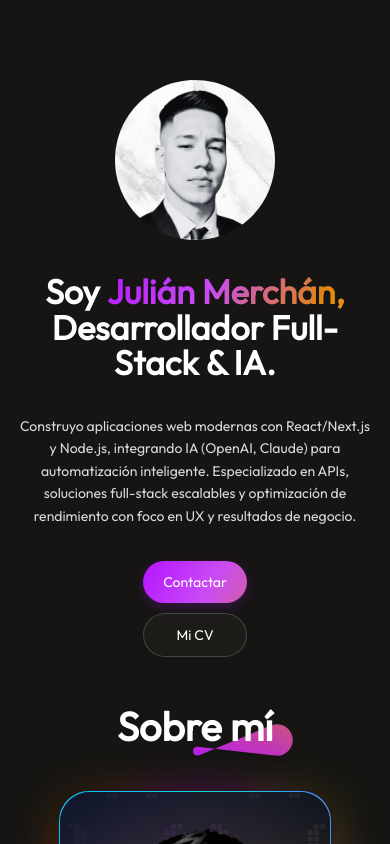
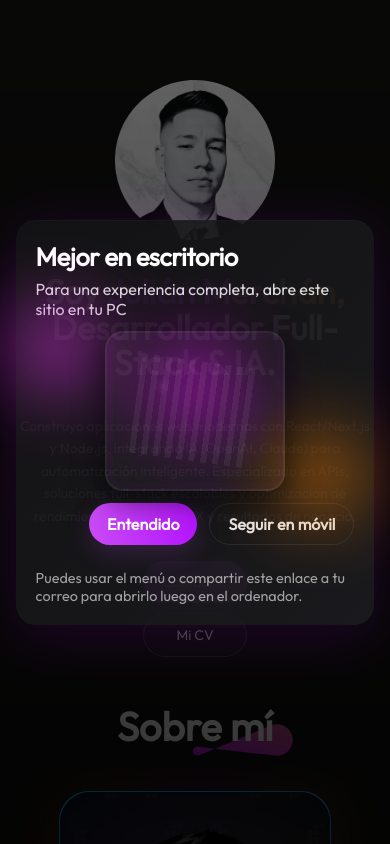
Before and after one commit to Julian-Enable/portfolio-react, a React (Vite) app: page / in a window 390 px wide. Shown: the top 844 px of the page. Built offline with nearby package versions, Linux system fonts and the light colour scheme.

Commit message:
Feat: add MobileNotice overlay for mobile users (<=480px) with creative design

```diff
--- a/src/App.jsx
+++ b/src/App.jsx
@@ -8,6 +8,7 @@ import MyWork from './components/MyWork/MyWork'
 import Contact from './components/Contact/Contact'
 import Footer from './components/Footer/Footer'
 import Highlights from './components/Highlights/Highlights'
+import MobileNotice from './components/MobileNotice/MobileNotice'
 
 const App = () => {
   useEffect(() => {
@@ -39,6 +40,7 @@ const App = () => {
 
   return (
     <div>
+      <MobileNotice />
       <Navbar/>
       <Hero/>
       <About/>
--- /dev/null
+++ b/src/components/MobileNotice/MobileNotice.css
@@ -0,0 +1,129 @@
+/* MobileNotice styles - keep the project's color palette */
+:root {
+  --accent-1: #DF8908; /* orange */
+  --accent-2: #C94BF5; /* pink */
+  --accent-3: #B415FF; /* purple */
+  --bg: rgba(10,10,12,0.95);
+}
+
+.mobile-notice-backdrop {
+  position: fixed;
+  inset: 0;
+  display: grid;
+  place-items: center;
+  background: linear-gradient(180deg, rgba(0,0,0,0.6), rgba(0,0,0,0.8));
+  z-index: 9999;
+}
+
+.mobile-notice-card {
+  width: min(92vw, 940px);
+  max-width: 920px;
+  border-radius: 20px;
+  padding: 28px;
+  background: linear-gradient(135deg, rgba(20,20,22,0.85), rgba(30,30,34,0.85));
+  box-shadow: 0 10px 60px rgba(180,21,255,0.15), inset 0 1px 0 rgba(255,255,255,0.02);
+  color: #fff;
+  display: grid;
+  grid-template-columns: 1fr 240px;
+  gap: 20px;
+  align-items: center;
+}
+
+.mn-header h2 {
+  margin: 0 0 6px 0;
+  font-size: 1.6rem;
+  letter-spacing: -0.02em;
+}
+
+.mn-sub {
+  margin: 0;
+  color: rgba(255,255,255,0.85);
+}
+
+.mn-art {
+  position: relative;
+  height: 220px;
+  display: flex;
+  align-items: center;
+  justify-content: center;
+}
+
+.mn-glow {
+  position: absolute;
+  inset: -30px -20px -30px -20px;
+  background: radial-gradient(circle at 10% 20%, var(--accent-2) 0%, transparent 18%), radial-gradient(circle at 85% 80%, var(--accent-1) 0%, transparent 18%), radial-gradient(circle at 50% 40%, var(--accent-3) 0%, transparent 30%);
+  filter: blur(36px) saturate(150%);
+  opacity: 0.9;
+  border-radius: 18px;
+  pointer-events: none;
+}
+
+.mn-frame {
+  width: 180px;
+  height: 160px;
+  border-radius: 18px;
+  background: linear-gradient(135deg, rgba(255,255,255,0.04), rgba(255,255,255,0.02));
+  border: 2px solid rgba(255,255,255,0.06);
+  box-shadow: 0 8px 30px rgba(0,0,0,0.6), 0 0 0 6px rgba(180,21,255,0.03) inset;
+  display: flex;
+  align-items: center;
+  justify-content: center;
+  position: relative;
+  overflow: hidden;
+}
+
+.mn-dots {
+  width: 120px;
+  height: 100px;
+  background-image: radial-gradient(circle at 20% 30%, rgba(255,255,255,0.06) 0%, transparent 8%), repeating-linear-gradient(90deg, #fff1 0 6px, transparent 6px 12px);
+  opacity: 0.9;
+  transform: rotate(8deg);
+}
+
+.mn-actions {
+  grid-column: 1 / -1;
+  display: flex;
+  gap: 12px;
+  justify-content: flex-end;
+}
+
+.mn-btn {
+  padding: 10px 18px;
+  border-radius: 999px;
+  text-decoration: none;
+  font-weight: 700;
+  color: white;
+  cursor: pointer;
+  border: 0;
+  display: inline-flex;
+  align-items: center;
+  gap: 10px;
+}
+
+.mn-btn-primary {
+  background: linear-gradient(90deg, var(--accent-2), var(--accent-3));
+  box-shadow: 0 8px 24px rgba(201,75,245,0.18);
+}
+
+.mn-btn-secondary {
+  background: transparent;
+  border: 1px solid rgba(255,255,255,0.08);
+  color: rgba(255,255,255,0.9);
+}
+
+.mn-note {
+  grid-column: 1 / -1;
+  margin-top: 12px;
+  color: rgba(255,255,255,0.6);
+  font-size: 0.9rem;
+}
+
+/* Responsive: stack on small phones */
+@media (max-width: 520px) {
+  .mobile-notice-card {
+    grid-template-columns: 1fr;
+    padding: 20px;
+    gap: 12px;
+  }
+  .mn-art { height: 160px }
+}
--- /dev/null
+++ b/src/components/MobileNotice/MobileNotice.jsx
@@ -0,0 +1,44 @@
+import React, { useEffect, useState } from 'react';
+import './MobileNotice.css';
+
+const MobileNotice = ({ breakpoint = 480 }) => {
+  const [show, setShow] = useState(false);
+
+  useEffect(() => {
+    const mq = window.matchMedia(`(max-width: ${breakpoint}px)`);
+    const handler = e => setShow(e.matches);
+    handler(mq); // set initial
+    if (mq.addEventListener) mq.addEventListener('change', handler);
+    else mq.addListener(handler);
+    return () => {
+      if (mq.removeEventListener) mq.removeEventListener('change', handler);
+      else mq.removeListener(handler);
+    };
+  }, [breakpoint]);
+
+  if (!show) return null;
+
+  return (
+    <div className="mobile-notice-backdrop" role="dialog" aria-modal="true">
+      <div className="mobile-notice-card">
+        <div className="mn-header">
+          <h2>Mejor en escritorio</h2>
+          <p className="mn-sub">Para una experiencia completa, abre este sitio en tu PC</p>
+        </div>
+        <div className="mn-art">
+          <div className="mn-glow" />
+          <div className="mn-frame">
+            <div className="mn-dots" />
+          </div>
+        </div>
+        <div className="mn-actions">
+          <a href="#" onClick={e => e.preventDefault()} className="mn-btn mn-btn-primary">Entendido</a>
+          <a href="#" onClick={e => e.preventDefault()} className="mn-btn mn-btn-secondary">Seguir en móvil</a>
+        </div>
+        <div className="mn-note">Puedes usar el menú o compartir este enlace a tu correo para abrirlo luego en el ordenador.</div>
+      </div>
+    </div>
+  );
+};
+
+export default MobileNotice;
```
